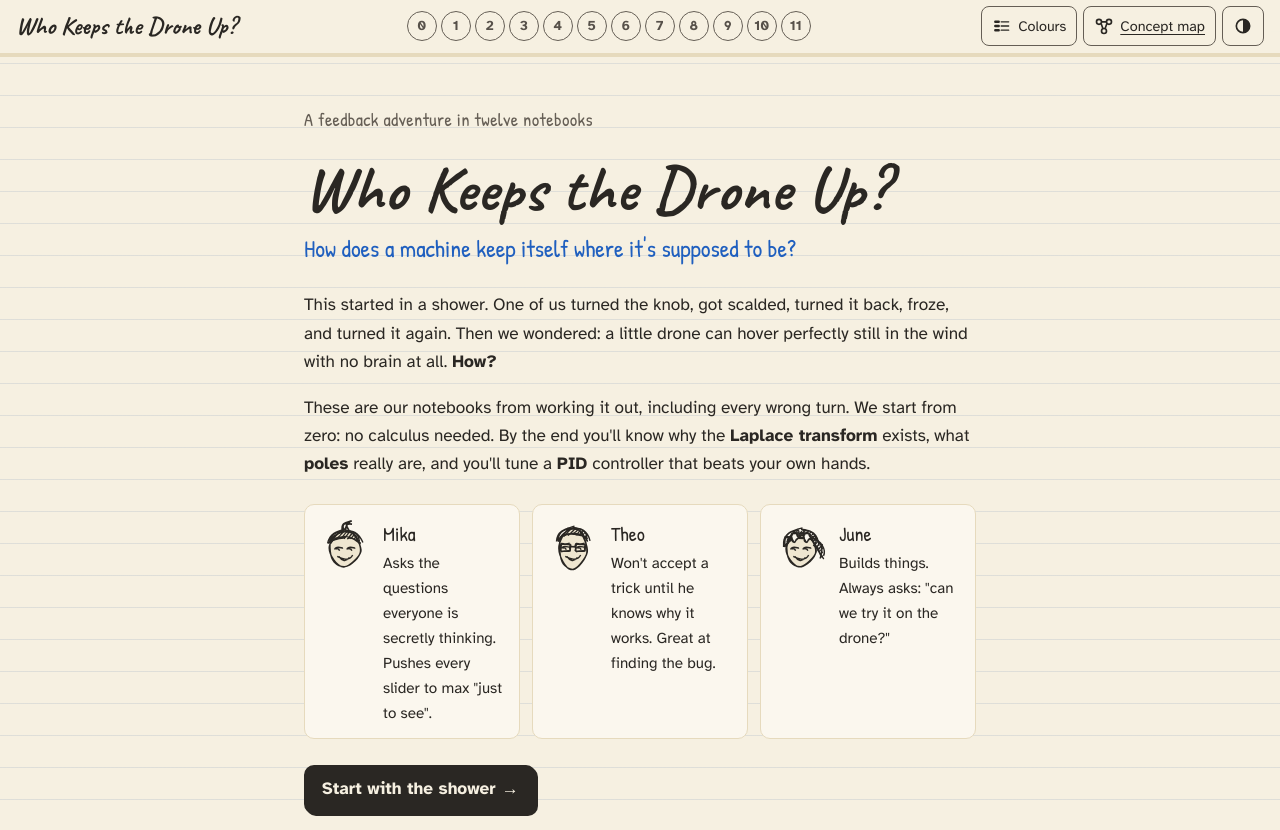
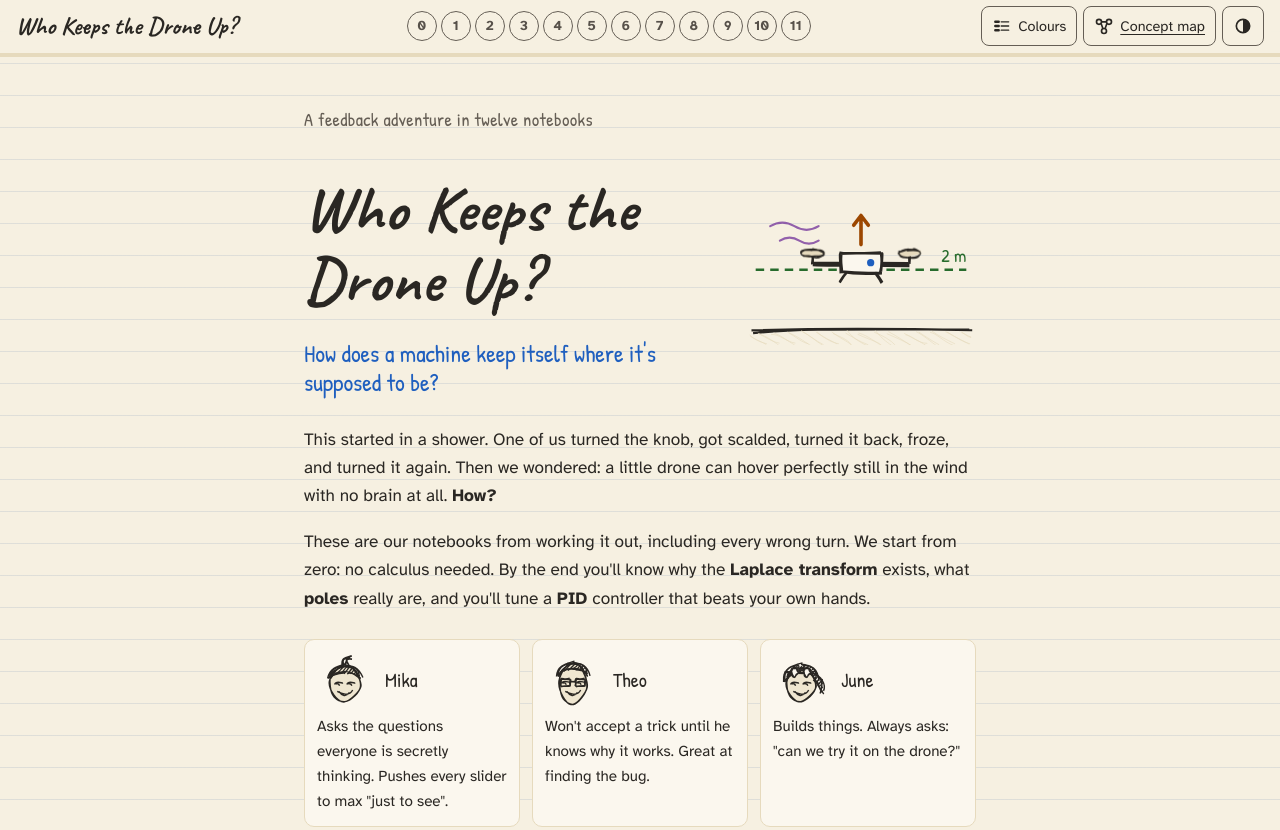
Before and after one commit to mtreilly/drone-101, a website built with Vite: page index.html in a window 1280 px wide. Shown: the top 830 px of the page. Built offline with nearby package versions, Linux system fonts and the light colour scheme.

Commit message:
feat(polish): home hero drone doodle, cast cards, display-face card titles, toc hover

```diff
--- a/src/core/app.ts
+++ b/src/core/app.ts
@@ -1,5 +1,7 @@
 import { CHAPTERS, CHAPTER_COUNT } from '../chapters/registry';
 import { avatar, type Who } from '../story/characters';
+import rough from 'roughjs';
+import { s as svgEl } from './dom';
 import { conceptMap } from '../story/concept-map';
 import { renderChapter } from '../story/renderer';
 import { createBus, type ChapterContent } from '../story/types';
@@ -212,7 +214,7 @@ async function showChapter(n: number, sectionId?: string): Promise<void> {
 function showHome(): void {
   document.title = tc('app.title');
   const cast = (['mika', 'theo', 'june'] as Who[]).map((w) =>
-    h('div', { class: 'cast-card' }, avatar(w, 'happy'), h('div', null, h('strong', null, tc(`cast.${w}`)), setRich(h('p'), tc(`home.cast.${w}`)))),
+    h('div', { class: 'cast-card' }, avatar(w, 'happy'), h('strong', null, tc(`cast.${w}`)), setRich(h('p'), tc(`home.cast.${w}`))),
   );
   const done = progress.get().completed;
   const visited = progress.get().visited;
@@ -242,7 +244,7 @@ function showHome(): void {
   const page = h(
     'div',
     { class: 'page home' },
-    h('div', { class: 'home-hero' }, h('p', { class: 'kicker' }, tc('home.kicker')), h('h1', null, tc('app.title')), setRich(h('p', { class: 'driving-q' }), tc('home.question'))),
+    h('div', { class: 'home-hero' }, h('p', { class: 'kicker' }, tc('home.kicker')), h('h1', null, tc('app.title')), setRich(h('p', { class: 'driving-q' }), tc('home.question')), heroArt()),
     ...(raw<string[]>('common', 'home.intro') ?? []).map((p) => setRich(h('p'), p)),
     h('div', { class: 'cast' }, cast),
     h('p', null, h('a', { class: 'btn primary', href: `#/ch/${resume}` }, visited.length ? tc('home.resume', { n: resume }) : tc('home.start'))),
@@ -268,3 +270,36 @@ function showMap(): void {
   );
   window.scrollTo(0, 0);
 }
+
+/** A small hovering drone over its dashed 2 m target: the course in one doodle. */
+function heroArt(): SVGSVGElement {
+  const svg = svgEl('svg', { viewBox: '0 0 190 132', class: 'hero-art', 'aria-hidden': 'true' });
+  const rc = rough.svg(svg);
+  const ink = 'currentColor';
+  svg.append(
+    svgEl('line', { x1: 8, x2: 182, y1: 70, y2: 70, stroke: 'var(--c-setpoint)', 'stroke-width': 2, 'stroke-dasharray': '7 5' }),
+    svgEl('text', { x: 182, y: 64, 'text-anchor': 'end', 'font-family': 'var(--font-hand)', 'font-size': 15, fill: 'var(--c-setpoint)' }, '2 m'),
+    rc.line(4, 120, 186, 120, { stroke: ink, strokeWidth: 1.8, roughness: 1.3, seed: 4 }),
+    rc.rectangle(4, 122, 182, 10, { stroke: 'none', fill: 'var(--paper-3)', fillStyle: 'hachure', hachureGap: 6, hachureAngle: 60, seed: 5 }),
+    svgEl('path', { d: 'M20 34 q 10 -6 20 0 t 20 0 M28 46 q 8 -5 16 0 t 16 0', fill: 'none', stroke: 'var(--c-disturb)', 'stroke-width': 1.8, 'stroke-linecap': 'round', opacity: 0.8 }),
+  );
+  const drone = svgEl('g', { class: 'hero-drone' });
+  const cx = 95;
+  const y = 66;
+  drone.append(
+    svgEl('path', { d: `M${cx} ${y - 16} L${cx} ${y - 40} M${cx - 6} ${y - 32} L${cx} ${y - 40} L${cx + 6} ${y - 32}`, stroke: 'var(--c-effort)', 'stroke-width': 3, fill: 'none', 'stroke-linecap': 'round', 'stroke-linejoin': 'round' }),
+    rc.line(cx - 40, y, cx + 40, y, { stroke: ink, strokeWidth: 3, roughness: 0.6, seed: 5 }),
+    rc.rectangle(cx - 17, y - 9, 34, 16, { stroke: ink, strokeWidth: 2, fill: 'var(--card)', fillStyle: 'solid', seed: 6 }),
+    rc.line(cx - 12, y + 7, cx - 18, y + 15, { stroke: ink, strokeWidth: 2, seed: 9 }),
+    rc.line(cx + 12, y + 7, cx + 18, y + 15, { stroke: ink, strokeWidth: 2, seed: 10 }),
+    svgEl('circle', { cx: cx + 8, cy: y - 1, r: 3, fill: 'var(--c-output)' }),
+  );
+  for (const px of [cx - 40, cx + 40]) {
+    drone.append(rc.line(px, y, px, y - 7, { stroke: ink, strokeWidth: 2, seed: px }));
+    const prop = rc.ellipse(px, y - 9, 34, 6, { stroke: ink, strokeWidth: 1.4, fill: 'var(--paper-3)', fillStyle: 'solid', seed: px + 1 });
+    prop.classList.add('propeller');
+    drone.append(prop);
+  }
+  svg.append(drone);
+  return svg;
+}
--- a/src/core/home.css
+++ b/src/core/home.css
@@ -1,5 +1,42 @@
 .home-hero {
   padding-top: 3rem;
+  display: grid;
+  gap: 8px 24px;
+  align-items: center;
+}
+@media (min-width: 760px) {
+  .home-hero {
+    grid-template-columns: minmax(0, 1fr) 230px;
+  }
+  .home-hero .hero-art {
+    grid-row: 1 / span 3;
+    grid-column: 2;
+  }
+}
+.hero-art {
+  width: 230px;
+  max-width: 64vw;
+  justify-self: center;
+  color: var(--ink);
+}
+.hero-art .hero-drone {
+  transform-box: view-box;
+}
+@media (prefers-reduced-motion: no-preference) {
+  .hero-art .hero-drone {
+    animation: hover-bob 3.2s var(--ease-in-out) infinite alternate;
+  }
+  .hero-art .propeller {
+    animation: prop 0.14s linear infinite;
+  }
+}
+@keyframes hover-bob {
+  from {
+    translate: 0 -3px;
+  }
+  to {
+    translate: 0 4px;
+  }
 }
 .cast {
   display: grid;
@@ -12,9 +49,11 @@
   }
 }
 .cast-card {
-  display: flex;
-  gap: 10px;
-  align-items: flex-start;
+  display: grid;
+  grid-template-columns: 56px 1fr;
+  column-gap: 12px;
+  align-items: center;
+  align-content: start;
   background: var(--card);
   border: 1.5px solid var(--paper-3);
   border-radius: var(--radius);
@@ -30,8 +69,10 @@
   font-size: 1.25rem;
 }
 .cast-card p {
-  margin: 0;
+  margin: 6px 0 0;
   font-size: 0.95rem;
+  grid-column: 1 / -1;
+  text-wrap: pretty;
 }
 .toc {
   list-style: none;
@@ -51,8 +92,19 @@
   color: var(--ink);
   text-decoration: none;
 }
-.toc a:hover {
-  border-color: var(--ink);
+.toc a {
+  transition:
+    border-color 150ms ease,
+    transform 160ms var(--ease-out);
+}
+@media (hover: hover) and (pointer: fine) {
+  .toc a:hover {
+    border-color: var(--ink);
+    transform: translateX(3px);
+  }
+}
+.toc a:active {
+  transform: scale(0.99);
 }
 .toc-num {
   font-family: var(--font-display);
--- a/src/story/story.css
+++ b/src/story/story.css
@@ -188,8 +188,9 @@ mark {
   margin: 1.5em 0;
 }
 .card-title {
-  font-family: var(--font-hand);
-  font-size: 1.28rem;
+  font-family: var(--font-display);
+  font-size: 1.6rem;
+  line-height: 1.1;
   font-weight: 700;
   margin: 0 0 0.3em;
   display: flex;
```
